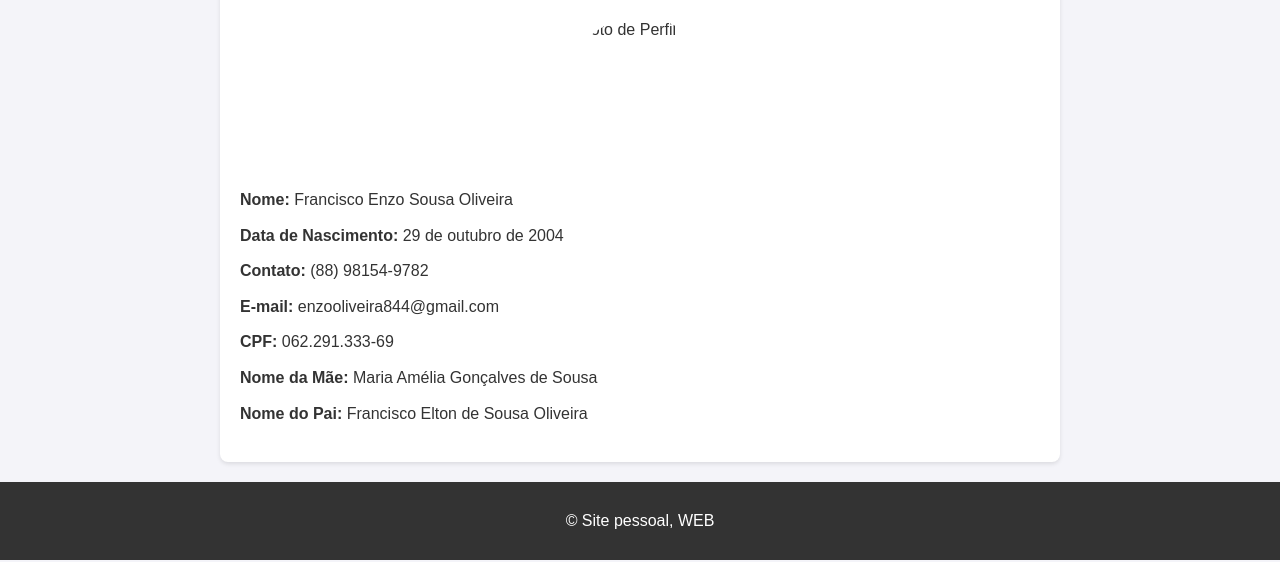
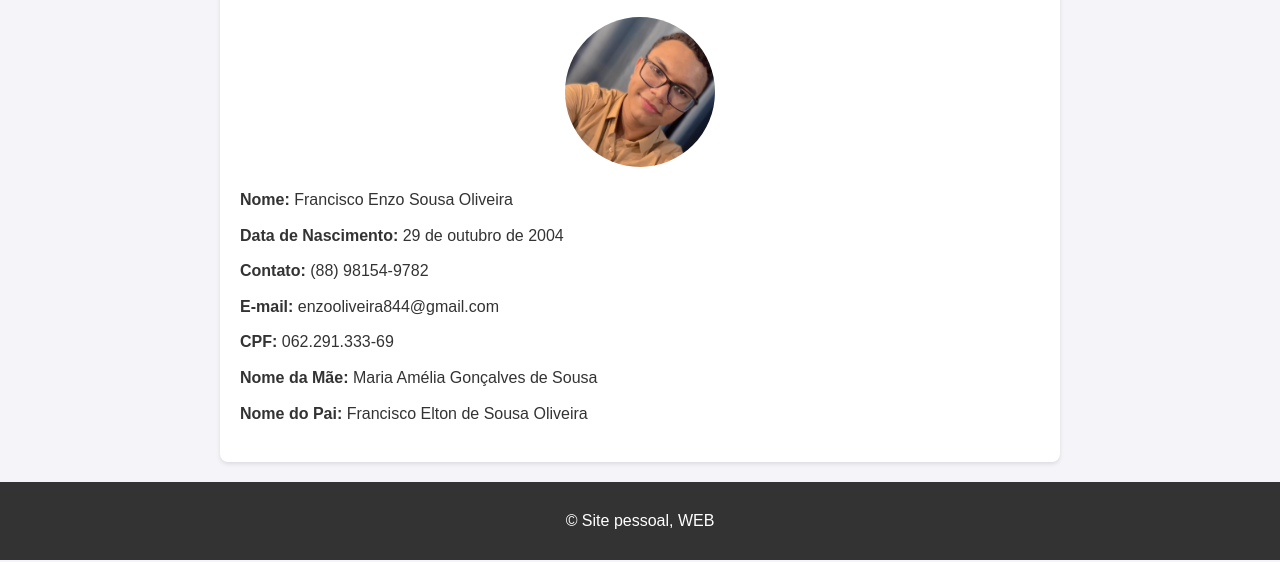
Before and after one commit to Enzooliveira29/enzosite, a plain HTML site: page informacoes.html in a window 1280 px wide. Shown: the part 238-800 px from the top of the page. Drawn offline with Linux system fonts and the light colour scheme.

Commit message:
Update informacoes.html

```diff
--- a/informacoes.html
+++ b/informacoes.html
@@ -20,7 +20,7 @@
     </header>
     <main>
         <h2>Informações Pessoais</h2>
-        <img src="enzo.jpg" alt="Foto de Perfil" style="display: block; margin: 0 auto 20px; border-radius: 50%; width: 150px; height: 150px;">
+        <img src="images/enzo.jpg" alt="Foto de Perfil" style="display: block; margin: 0 auto 20px; border-radius: 50%; width: 150px; height: 150px;">
         <ul>
             <li><strong>Nome:</strong> Francisco Enzo Sousa Oliveira</li>
             <li><strong>Data de Nascimento:</strong> 29 de outubro de 2004</li>
```
